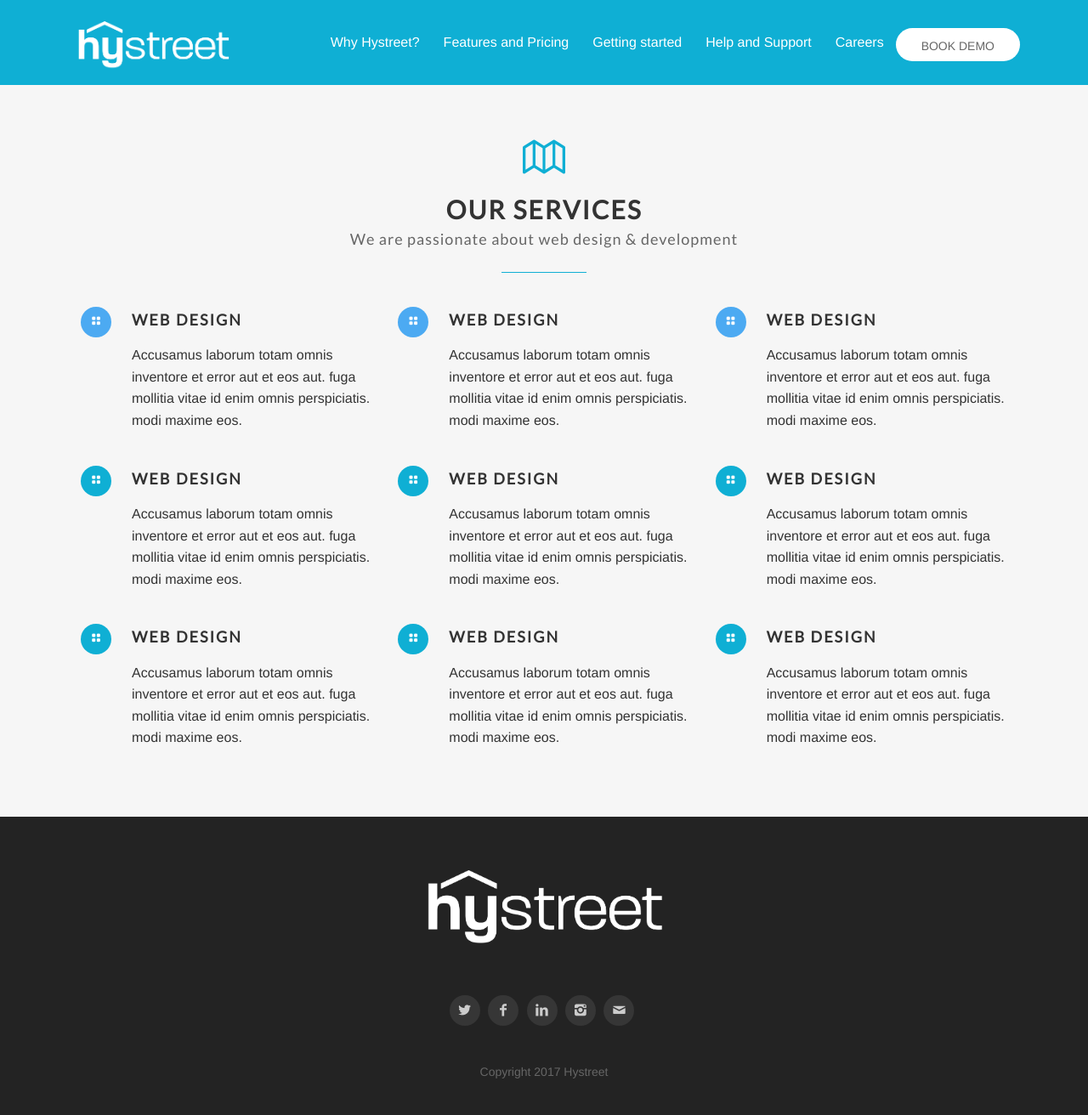
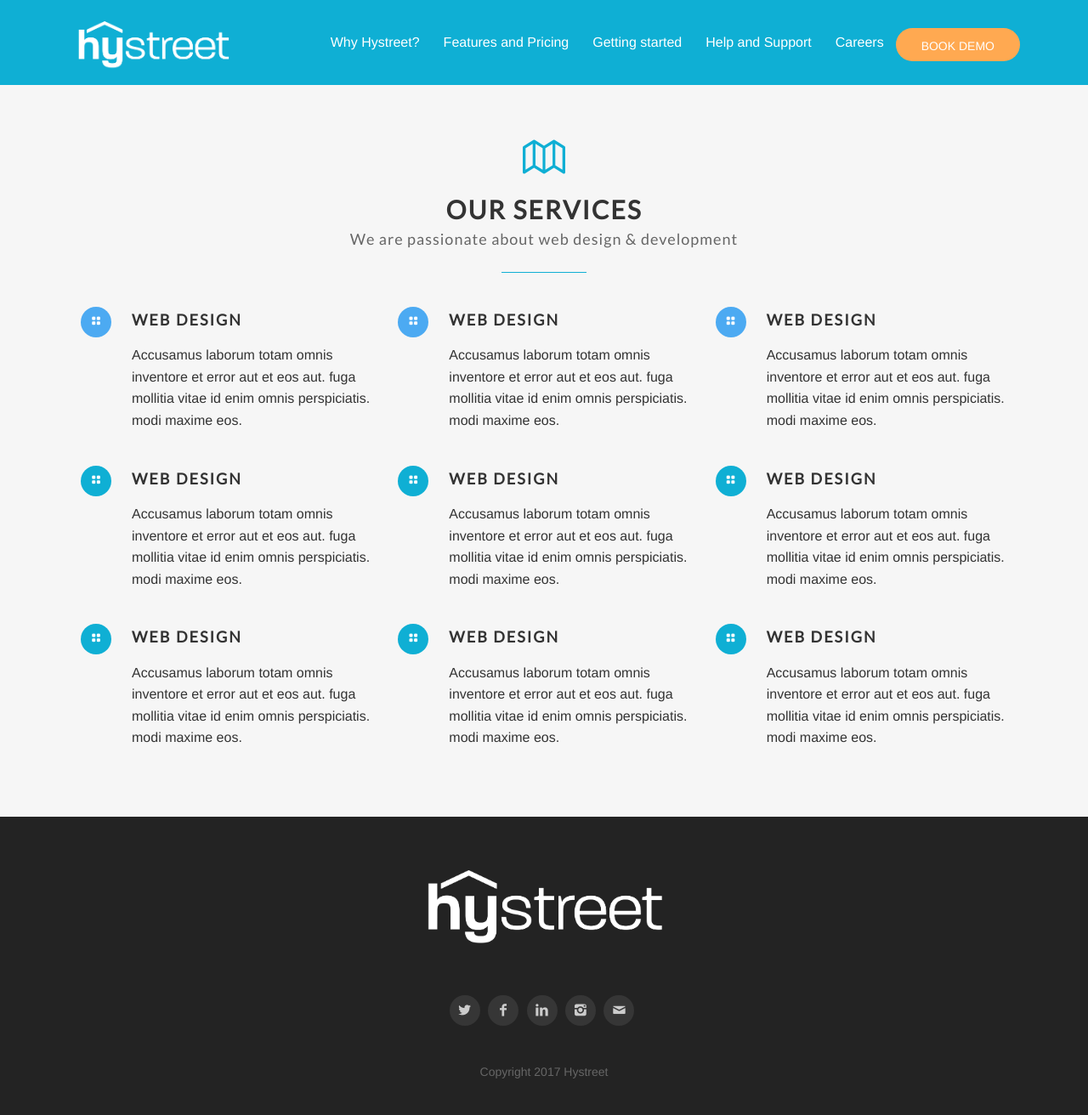
Before and after one commit to hystreet/hystreet.github.io, a Jekyll site: the page built from services.html, in a window 1280 px wide. Shown: the whole page at 85% size. Built offline with Jekyll 4.4.1, drawn with Linux system fonts in a browser that asks for light colours; some web fonts are replaced; a script that is not in the unit is left out.

Commit message:
Updating button colour

```diff
--- a/css/style.css
+++ b/css/style.css
@@ -73,8 +73,8 @@ h1, h2, h3, h4 {
   text-transform: uppercase;
   font-size: 14px;
   padding: 13px 30px 10px;
-  background: #FFF;
-  color: #666;
+  background: #ffa951;
+  color: #FFF;
   border-radius: 100px;
 }
 
```
